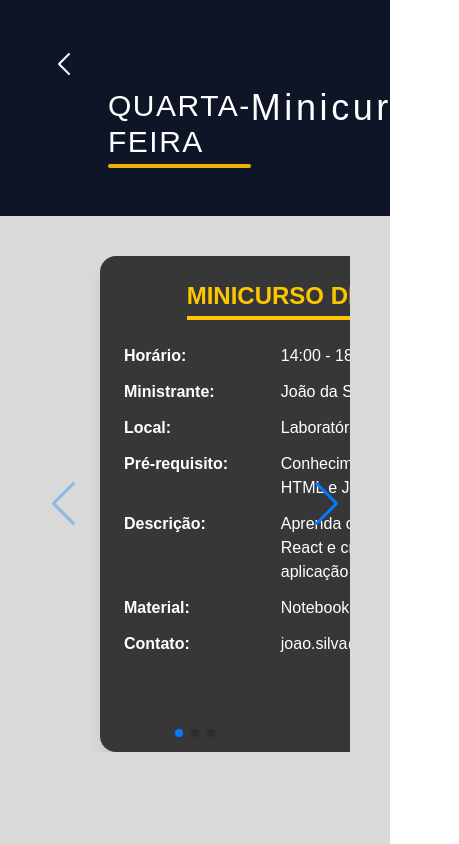
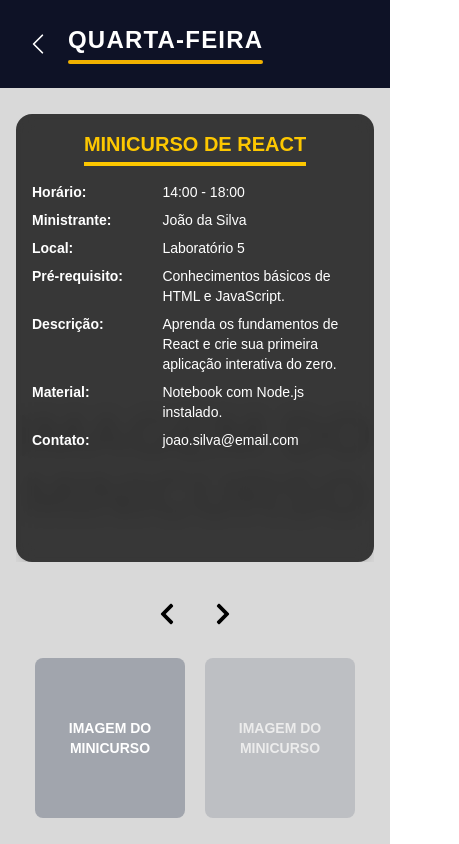
Before and after one commit to gabriellychm/site-secompp, a Next.js app: page / in a window 390 px wide. Both pictures are taken after a click on the button "Open New Section". Shown: the whole page, 459 px wide, since content can reach past the window. Built offline with nearby package versions, Linux system fonts and the light colour scheme.

Commit message:
ajustes de responsividade

```diff
--- a/package.json
+++ b/package.json
@@ -12,6 +12,7 @@
     "next": "15.4.6",
     "react": "19.1.0",
     "react-dom": "19.1.0",
+    "react-icons": "^5.5.0",
     "swiper": "^11.2.10"
   },
   "devDependencies": {
--- a/src/app/components/Minicurso/MinicursoCard.tsx
+++ b/src/app/components/Minicurso/MinicursoCard.tsx
@@ -9,17 +9,17 @@ interface MinicursoCardProps {
   descricao?: string;
   material?: string;
   contato?: string;
+  number: number;
 }
 
+// O InfoRow pode se beneficiar de fontes responsivas também
 const InfoRow: React.FC<{ label: string; value?: string }> = ({
   label,
   value,
 }) => (
-  <div className="flex items-start text-base">
-    {/* Label (e.g., "Horário:") */}
+  // ADICIONADO: texto menor em telas pequenas, base em telas maiores
+  <div className="flex items-start text-sm sm:text-base">
     <p className="font-bold text-white w-2/5 flex-shrink-0">{label}</p>
-
-    {/* Value (e.g., "10:00" or the placeholder) */}
     <p className="font-light text-white w-3/5">
       {value || "---------------------"}
     </p>
@@ -37,20 +37,30 @@ const MinicursoCard: React.FC<MinicursoCardProps> = ({
   contato,
 }) => {
   return (
-    <div className="bg-black/75 backdrop-blur-sm rounded-2xl p-6 w-110 h-124 flex flex-col shadow-lg ml-15">
-      <div className="text-center mb-6">
-        <h2 className="text-yellow-400 text-2xl font-bold uppercase inline-block border-b-4 border-yellow-400 pb-1">
+    // ALTERAÇÕES PRINCIPAIS AQUI
+    <div
+      className="bg-black/75 backdrop-blur-sm rounded-2xl flex flex-col shadow-lg
+      p-4 sm:p-6
+      w-full
+      h-auto
+      min-h-[28rem] sm:min-h-[32rem]
+      max-w-[28rem]
+      mx-auto
+    "
+    >
+      <div className="text-center mb-4 sm:mb-6">
+        <h2 className="text-yellow-400 text-xl sm:text-2xl font-bold uppercase inline-block border-b-4 border-yellow-400 pb-1">
           {title || "TÍTULO DO CURSO"}
         </h2>
       </div>
 
-      <div className="flex flex-col space-y-3">
+      <div className="flex flex-col space-y-2 sm:space-y-3">
         <InfoRow label="Horário:" value={horario} />
         <InfoRow label="Ministrante:" value={ministrante} />
         <InfoRow label="Local:" value={local} />
         <InfoRow label="Pré-requisito:" value={preRequisito} />
 
-        <div className="flex items-start text-base">
+        <div className="flex items-start text-sm sm:text-base">
           <p className="font-bold text-white w-2/5 flex-shrink-0">Descrição:</p>
           <p className="font-light text-white w-3/5 whitespace-pre-wrap">
             {descricao || "---------------------"}
--- a/src/app/components/Minicurso/MinicursoHeader.Tsx
+++ b/src/app/components/Minicurso/MinicursoHeader.Tsx
@@ -1,6 +1,5 @@
 import router from "next/router";
 
-// src/app/components/minicurso/MinicursoHeader.tsx
 interface MinicursoHeaderProps {
   readonly dayOfWeek: string;
   readonly pageTitle: string;
@@ -12,15 +11,20 @@ export default function MinicursoHeader({
 }: MinicursoHeaderProps) {
   return (
     <header>
-      <div className="w-screen bg-[#0e1526] text-white p-12 flex justify-between items-center">
-        <div className="flex flex-col">
+      <div
+        className="w-full bg-[#0e1226] text-white
+        p-6 md:p-12
+        flex items-center justify-between
+      "
+      >
+        <div className="flex items-center gap-4">
           <svg
             xmlns="http://www.w3.org/2000/svg"
             fill="none"
             viewBox="0 0 24 24"
             strokeWidth={1.5}
             stroke="currentColor"
-            className="w-8 h-8 cursor-pointer hover:opacity-75 transition-opacity"
+            className="w-7 h-7 sm:w-8 sm:h-8 cursor-pointer hover:opacity-75 transition-opacity flex-shrink-0"
             onClick={() => router.back()}
           >
             <path
@@ -29,16 +33,17 @@ export default function MinicursoHeader({
               d="M15.75 19.5L8.25 12l7.5-7.5"
             />
           </svg>
-          <div className="flex flex-col mt-2 ml-15">
-            <span className="text-3xl semi-bold tracking-wider uppercase">
+
+          <div className="flex flex-col">
+            <span className="text-2xl sm:text-3xl font-semibold tracking-wider uppercase">
               {dayOfWeek}
             </span>
             <div className="h-1 w-full bg-yellow-500 mt-1 rounded"></div>
           </div>
         </div>
 
-        <div>
-          <span className="text-4xl extrabold tracking-widest">
+        <div className="hidden sm:block">
+          <span className="text-3xl sm:text-4xl font-extrabold tracking-widest">
             {pageTitle}
           </span>
         </div>
--- a/src/app/components/Minicurso/SectionMinicurso.tsx
+++ b/src/app/components/Minicurso/SectionMinicurso.tsx
@@ -1,13 +1,17 @@
+// SectionMinicurso.tsx
+import { useState } from "react";
 import { Swiper, SwiperSlide } from "swiper/react";
-import { Navigation, Pagination, A11y } from "swiper/modules";
+import { Navigation, A11y, Controller } from "swiper/modules";
+import { FaChevronLeft, FaChevronRight } from "react-icons/fa";
+import type { Swiper as SwiperCore } from "swiper/types";
 
 import "swiper/css";
 import "swiper/css/navigation";
-import "swiper/css/pagination";
 
 import MinicursoHeader from "./MinicursoHeader";
 import MinicursoCard from "./MinicursoCard";
 
+// Dados dos cursos (sem alteração)
 const courses = [
   {
     title: "Minicurso de React",
@@ -30,34 +34,110 @@ const courses = [
     material: "Notebook com Node.js instalado.",
     contato: "bruno.furquim@unesp.br, julio.santana@unesp.br",
   },
+  { title: "Minicurso sem Infos" },
   {
-    title: "Minicurso sem Infos",
+    title: "Design de UI/UX com Figma",
+    horario: "19:00 - 22:00",
+    ministrante: "Ana Pereira",
+    local: "Online",
+    descricao: "Crie interfaces incríveis e protótipos interativos com Figma.",
   },
 ];
 
 export default function SectionMinicurso() {
+  const [mainSwiper, setMainSwiper] = useState<SwiperCore | null>(null);
+  const [thumbsSwiper, setThumbsSwiper] = useState<SwiperCore | null>(null);
+
   return (
-    <div className="bg-[#d9d9d9] h-screen">
+    <div className="bg-[#d9d9d9] min-h-screen w-full flex flex-col relative overflow-x-hidden">
       <MinicursoHeader dayOfWeek={"Quarta-Feira"} pageTitle={"Minicursos"} />
 
-      <div className="p-10">
+      {/* Container Principal:
+        - Mobile (padrão): flex-col (empilha verticalmente), centralizado, com padding pequeno.
+        - Desktop (lg:): flex-row (layout lado a lado), justifica entre as extremidades, com padding maior.
+      */}
+      <div className="flex-1 flex flex-col lg:flex-row items-center justify-center lg:justify-between p-4 md:p-10 relative">
+        <div className="absolute inset-0 flex items-center justify-center z-0">
+          {/* Texto de Fundo:
+            - Mobile (padrão): Tamanho de fonte menor (text-6xl).
+            - Desktop (lg:): Tamanho de fonte maior.
+          */}
+          <h1 className="text-6xl sm:text-8xl lg:text-[180px] font-black text-black/10 select-none text-center break-words">
+            IMAGEM DO MINICURSO
+          </h1>
+        </div>
+
+        {/* Wrapper do Swiper Principal:
+          - Mobile (padrão): Ocupa toda a largura, mas com um max-w para não ficar gigante em tablets.
+          - Desktop (lg:): Largura fixa de 5/12 e sem max-w.
+        */}
+        <div className="w-full max-w-md lg:max-w-none lg:w-5/12 z-10">
           <Swiper
-          modules={[Navigation, Pagination, A11y]}
+            modules={[Navigation, A11y, Controller]}
+            controller={{ control: thumbsSwiper }}
+            onSwiper={setMainSwiper}
+            slidesPerView={1}
             spaceBetween={50}
-          slidesPerView={1}
-          navigation
-          pagination={{ clickable: true }}
-          onSwiper={(swiper) => console.log(swiper)}
-          onSlideChange={() => console.log("slide change")}
-          className="h-full"
+            loop={true}
+            navigation={{
+              prevEl: ".custom-prev",
+              nextEl: ".custom-next",
+            }}
           >
             {courses.map((curso, index) => (
               <SwiperSlide key={index} className="flex justify-center">
-              <MinicursoCard {...curso} />
+                <MinicursoCard {...curso} number={index + 1} />
+              </SwiperSlide>
+            ))}
+          </Swiper>
+        </div>
+
+        {/* Wrapper da Navegação e Miniaturas:
+          - Mobile (padrão): Fica no fluxo normal do documento, com margem superior (mt-8), empilhado verticalmente mas vira linha em telas pequenas (sm:flex-row).
+          - Desktop (lg:): Volta a ser posicionado absolutamente no canto inferior direito.
+        */}
+        <div className="w-full flex flex-col sm:flex-row items-center justify-center gap-6 mt-8 lg:mt-0 lg:w-auto lg:absolute lg:bottom-10 lg:right-10 z-10">
+          <div className="flex items-center space-x-4">
+            <button className="custom-prev text-black p-2 rounded-full hover:bg-black/20 transition-colors">
+              <FaChevronLeft size={24} />
+            </button>
+            <button className="custom-next text-black p-2 rounded-full hover:bg-black/20 transition-colors">
+              <FaChevronRight size={24} />
+            </button>
+          </div>
+
+          {/* Wrapper do Swiper de Miniaturas:
+            - Mobile (padrão): Largura total em telas muito pequenas, com max-w.
+            - Telas pequenas (sm:): Largura fixa de w-80.
+          */}
+          <div className="w-full max-w-xs sm:max-w-none sm:w-80">
+            <Swiper
+              modules={[Controller, A11y]}
+              controller={{ control: mainSwiper }}
+              onSwiper={setThumbsSwiper}
+              slidesPerView={2}
+              spaceBetween={20}
+              loop={true}
+              watchSlidesProgress={true}
+              slideToClickedSlide={true}
+              className="thumbs-swiper"
+            >
+              {courses.map((curso, index) => (
+                <SwiperSlide
+                  key={index}
+                  className="opacity-50 transition-opacity"
+                >
+                  <div className="bg-gray-500/50 rounded-lg h-40 w-full flex items-center justify-center">
+                    <span className="font-bold text-white text-sm text-center">
+                      IMAGEM DO MINICURSO
+                    </span>
+                  </div>
                 </SwiperSlide>
               ))}
             </Swiper>
           </div>
         </div>
+      </div>
+    </div>
   );
 }
--- a/src/app/globals.css
+++ b/src/app/globals.css
@@ -24,3 +24,8 @@ body {
   color: var(--foreground);
   font-family: Arial, Helvetica, sans-serif;
 }
+
+.thumbs-swiper .swiper-slide-active {
+  opacity: 1;
+  transform: scale(1.05);
+}
```
Also changed, not shown: 1 other file (tests, documents, lock files or other folders). Lines whose indentation alone changed are shown as unchanged.
